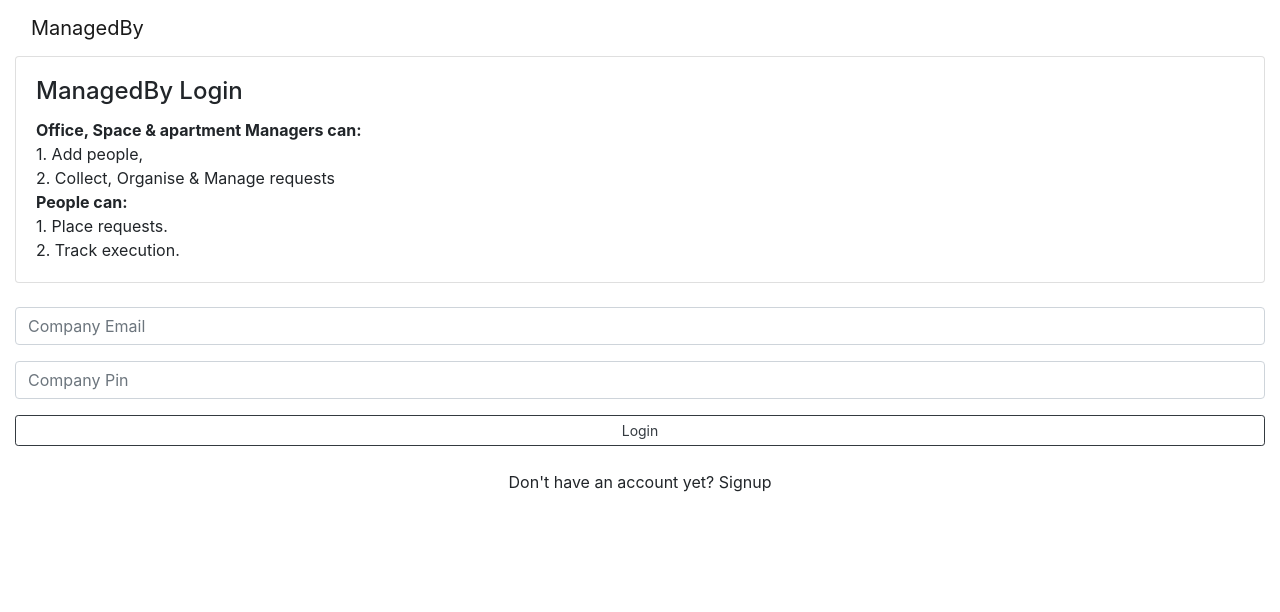
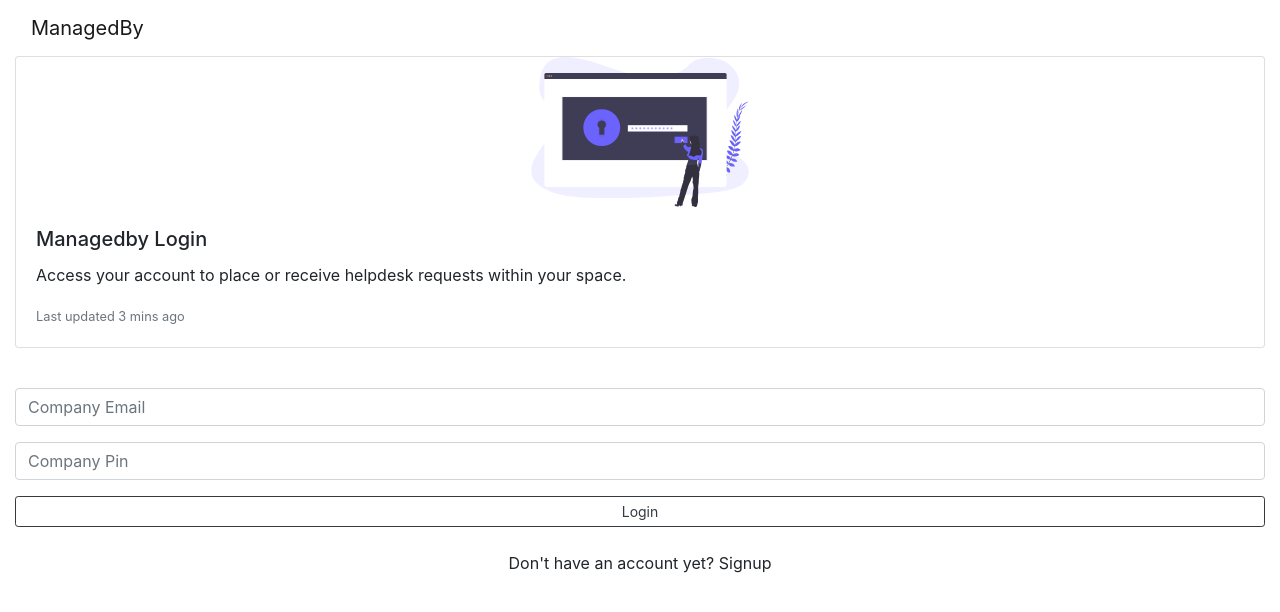
Before and after one commit to Olamide1/managedby-frontend-deploy, a Vue app: page / in a window 1280 px wide. Shown: the top 612 px of the page. Built offline with nearby package versions, Linux system fonts and the light colour scheme.

Commit message:
New updates

```diff
--- a/src/components/Hello.vue
+++ b/src/components/Hello.vue
@@ -6,17 +6,15 @@
       </b-navbar-brand>
     </b-navbar>
     <div v-if="loginbutton == true">
-      <b-card title="ManagedBy Login">
-      <b-card-text>
-     <b> Office, Space & apartment Managers can:</b> <br>
-      1. Add people, <br>
-      2. Collect, Organise & Manage requests <br>
-
-    <b> People can: </b><br>
-     1. Place requests. <br>
-     2. Track execution.
-    </b-card-text>
-    </b-card> <br>
+      <div class="card mb-3">
+  <img src="../assets/login.svg" height="150px" class="card-img-top" alt="Login">
+  <div class="card-body">
+    <h5 class="card-title">Managedby Login</h5>
+    <p class="card-text">Access your account to place or receive helpdesk requests within your space.</p>
+    <p class="card-text"><small class="text-muted">Last updated 3 mins ago</small></p>
+  </div>
+</div>
+  <br>
 
       <b-form-group>
         <b-form-input placeholder="Company Email" v-model="company_email" type="email"></b-form-input>
@@ -32,17 +30,21 @@
 
 
     <div v-else>
-      <b-card title="Office manager signup">
-      <b-card-text>
-   <p>Office, Space or House Manager? Use ManagedBy to receive, manage & record inhouse helpdesk requests
-     within your office, apartment & buildings. Get started by: <br>
-      1. Creating an account, <br>
-      2. Adding people &<br>
-      3. easily collect, organize requests & keep everyone in the loop.</p>
-    </b-card-text>
-    </b-card> <br>
+    <div class="card mb-3">
+  <img src="../assets/intro-image.svg" height="150px" class="card-img-top" alt="image">
+  <div class="card-body">
+    <h5 class="card-title">Space Manager Signup</h5>
+    <p class="card-text">Use ManagedBy to receive, manage & record inhouse helpdesk requests
+     within your office, apartment & buildings. Just: <br>
+      1. Create an account, <br>
+      2. Add people & <br>
+      3. Easily Manage these helpdesk requests.</p>
+  </div>
+</div>
+       <br>
 
-  <b-form-group>
+  <form netlify>
+    <b-form-group>
         <b-form-input placeholder="Firstname"  v-model="firstname"></b-form-input>
         <b-form-input placeholder="Lastname"  v-model="lastname"></b-form-input>
   </b-form-group>
@@ -59,6 +61,7 @@
   </b-form-group>
       <b-button block variant="outline-dark" size="sm" @click="signup">{{signupbutton}}</b-button>
     <h5 align="center" color="red">{{message}}</h5>
+  </form>
     <br>
 
  <p align="center">Already have an account? <a @click="loginbutton = true">Login</a></p>
```
Also changed, not shown: src/assets/intro-image.svg (added), src/assets/login.svg (added).
